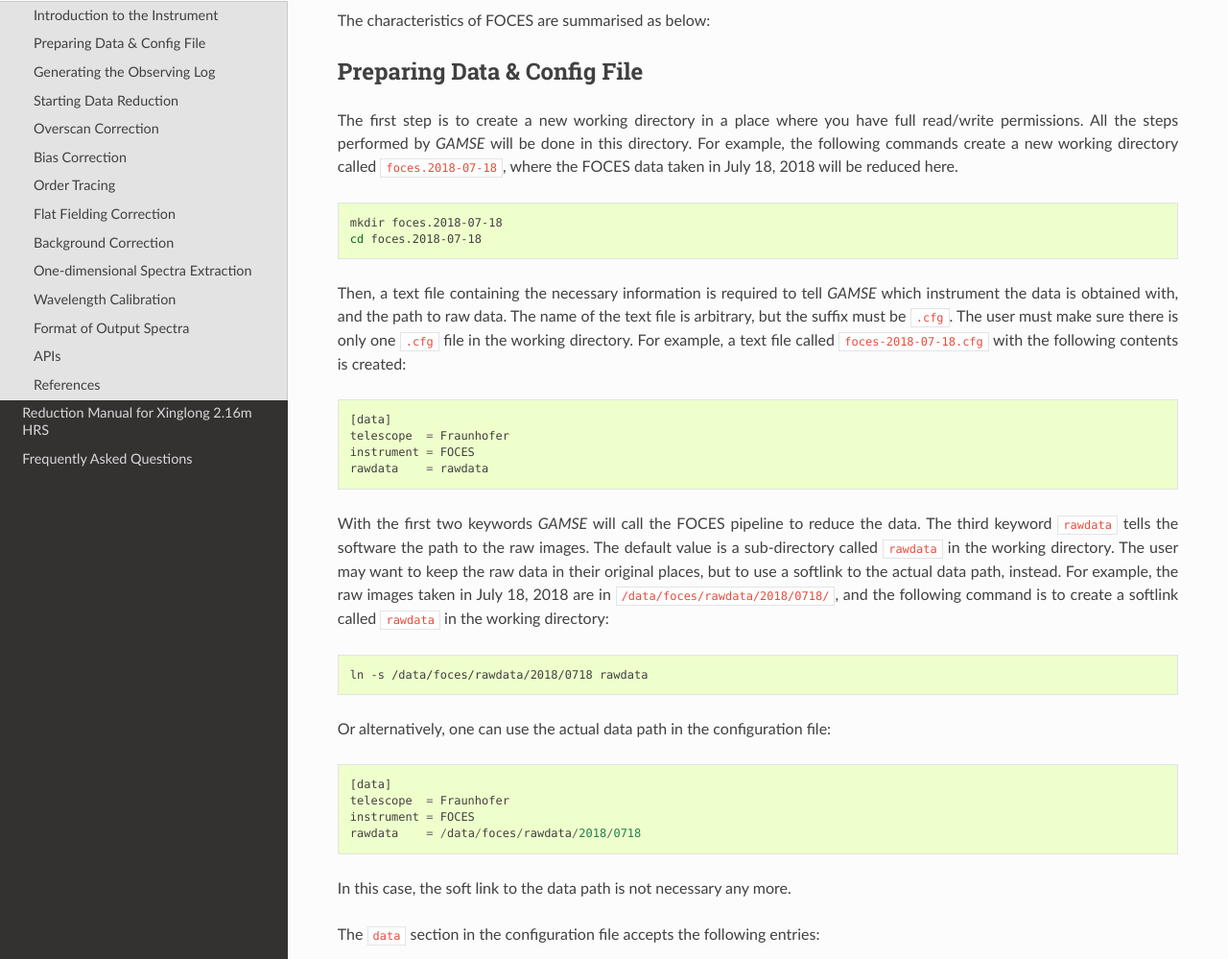
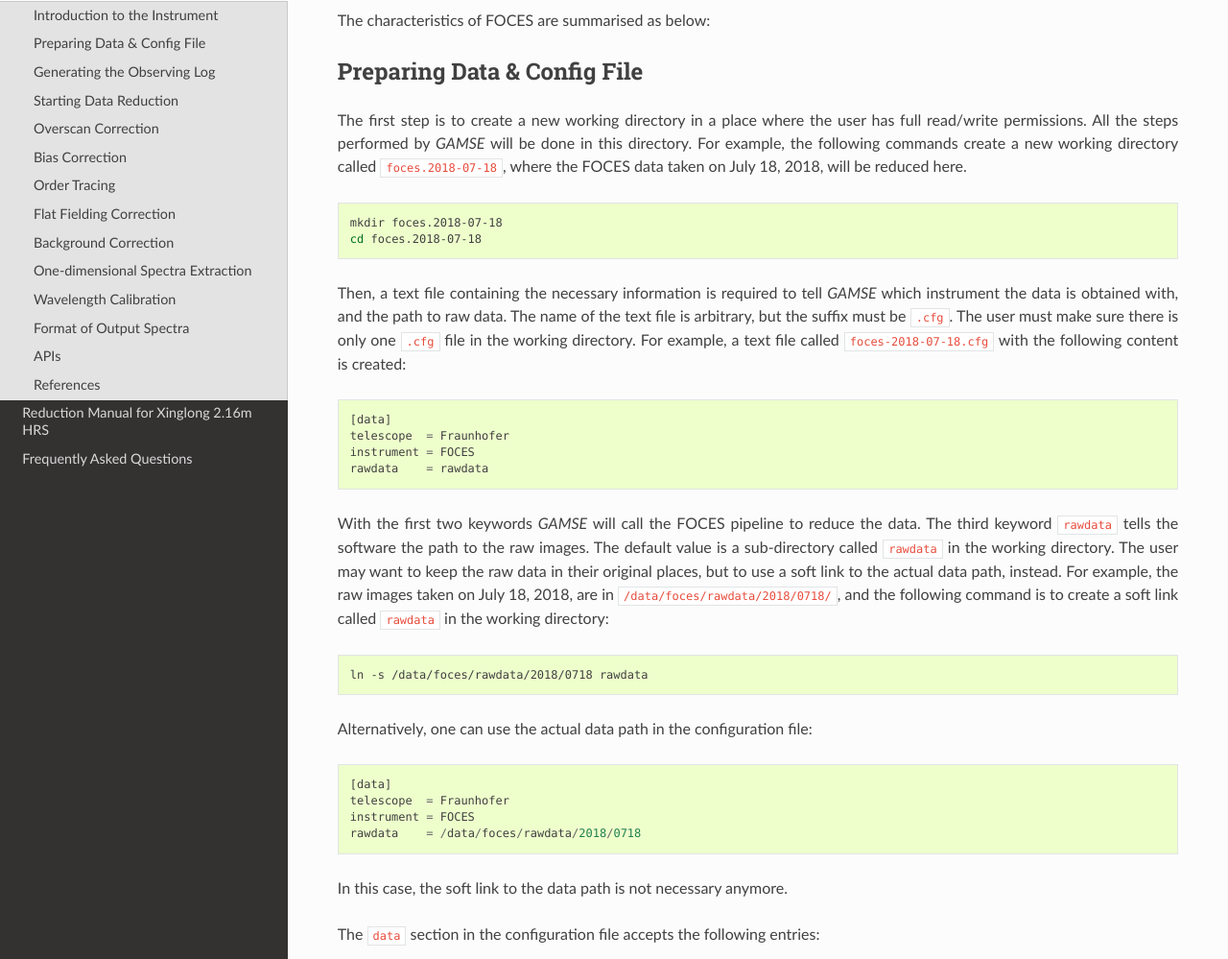
Before and after one commit to wangleon/gamse, a Sphinx documentation site: the page built from docs/manual.foces.rst, in a window 1280 px wide and 1400 px high. Shown: the part 398-1397 px from the top of the window at 96% size. Built offline with Sphinx 7.4.7 and the Read the Docs theme 2.0.0, drawn with Linux system fonts in a browser that asks for light colours; some of the changed text lies outside the part shown.

Commit message:
some more typos

```diff
--- a/docs/manual.foces.rst
+++ b/docs/manual.foces.rst
@@ -51,11 +51,11 @@ The characteristics of FOCES are summarised as below:
 
 Preparing Data & Config File
 ----------------------------
-The first step is to create a new working directory in a place where you have
+The first step is to create a new working directory in a place where the user has
 full read/write permissions.
 All the steps performed by `GAMSE` will be done in this directory.
 For example, the following commands create a new working directory called
-``foces.2018-07-18``, where the FOCES data taken in July 18, 2018 will be
+``foces.2018-07-18``, where the FOCES data taken on July 18, 2018, will be
 reduced here.
 
 .. code-block:: bash
@@ -69,7 +69,7 @@ The name of the text file is arbitrary, but the suffix must be ``.cfg``.
 The user must make sure there is only one ``.cfg`` file in the working
 directory.
 For example, a text file called ``foces-2018-07-18.cfg`` with the following
-contents is created:
+content is created:
 ::
 
     [data]
@@ -83,16 +83,16 @@ The third keyword ``rawdata`` tells the software the path to the raw images.
 The default value is a sub-directory called ``rawdata`` in the working
 directory.
 The user may want to keep the raw data in their original places, but to use a
-softlink to the actual data path, instead.
-For example, the raw images taken in July 18, 2018 are in
+soft link to the actual data path, instead.
+For example, the raw images taken on July 18, 2018, are in
 ``/data/foces/rawdata/2018/0718/``, and the following command is to create a
-softlink called ``rawdata`` in the working directory:
+soft link called ``rawdata`` in the working directory:
 
 .. code-block:: bash
 
    ln -s /data/foces/rawdata/2018/0718 rawdata
 
-Or alternatively, one can use the actual data path in the configuration file:
+Alternatively, one can use the actual data path in the configuration file:
 ::
 
     [data]
@@ -100,7 +100,7 @@ Or alternatively, one can use the actual data path in the configuration file:
     instrument = FOCES
     rawdata    = /data/foces/rawdata/2018/0718
 
-In this case, the soft link to the data path is not necessary any more.
+In this case, the soft link to the data path is not necessary anymore.
 
 The ``data`` section in the configuration file accepts the following entries:
 
@@ -157,13 +157,13 @@ the same table will be created in the working directory.
 The columns have the explicit meanings as shown in the header.
 ``nsat`` is the number of saturated pixels of the whole image, and ``q95`` is
 the 95% quantile value of all pixels.
-The values of these two columns are extracted from the FITS images, and the
+The values of these two columns are extracted from the FITS images and the
 others are taken from the FITS headers or generated automatically (``frameid``
 and ``imgtype``).
 See :ref:`Observing Log <obslog>` for more details about this table.
 
 Since the target names of FOCES observations are not written into the headers of
-FITS files, user has to open the obslog file with a text editor, and make some
+FITS files, the user has to open the obslog file with a text editor and make some
 changes *manually*.
 
 The obslog files will *NOT* be overwritten by running ``gamse list``, but new
@@ -181,7 +181,7 @@ After preparation of the configuration file ``*.cfg`` and the observing log file
 
    gamse reduce
 
-The following entries are accepted in the ``[reduce]`` section in the
+The following entries are accepted in the ``[reduce]`` section of the
 configuration file:
 
 .. csv-table:: Accepted entries in ``reduce`` section
@@ -217,7 +217,7 @@ regions, each with a width of 20 columns.
 `GAMSE` computes the mean values of the pre-readout overscan regions as the
 overscan level of the whole image.
 Due to the incomplete cleaning of pixel charges, the values in the post-readout
-regions are in average a few ADUs higher than the pre-readout regions and therefore not used in the data reduction.
+regions are on average a few ADUs higher than the pre-readout regions and therefore not used in the data reduction.
 
 `GAMSE` does the overscan correction for every image throughout the data
 reduction processes.
@@ -257,13 +257,14 @@ The order detection and location of FOCES data follow :ref:`the standard method
 Orders are detected in combined flat field images.
 The example below shows the result of the order detection algorithm in a combination of 11 flat
 images.
-Totally 85 échelle orders are found, and numbered as 0, 1, 2 ... 84.
+Totally 85 échelle orders are found and numbered as 0, 1, 2 ... 84.
 All the images have exposure times of 1.5 seconds.
 
 
 The behaviors during the order tracing are controlled by the ``reduce.trace``
 section in the configuration file.
 It accepts the following entries:
+
 
 .. csv-table:: Accepted entries in ``reduce.trace`` section
    :header: Key, Type, Default Value, Description
```
Also changed, not shown: other parts of docs/manual.foces.rst (+1 -1 lines).
